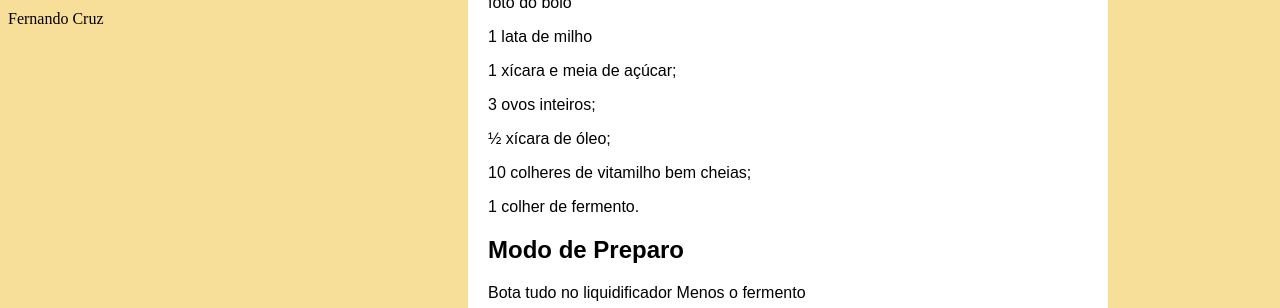
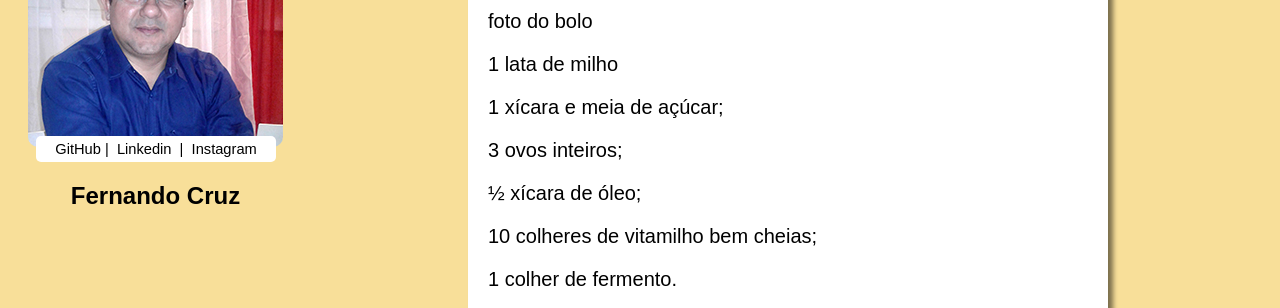
Before and after one commit to NandoCruz/Bolo-de-Milho, a plain HTML site: page index.html in a window 1280 px wide. Shown: the part 186-494 px from the top of the page. Drawn offline with Linux system fonts and the light colour scheme.

Commit message:
adicionando minha foto e redes sociais
Adicionando minha foto e as redes sociais

```diff
--- a/estilo.css
+++ b/estilo.css
@@ -10,6 +10,37 @@ header {
 
 section#lado1 {
     position: absolute;
+    margin: 0px 0px 0px 20px;
+}
+
+section#lado1 img#foto {
+    border-radius: 10px;
+}
+
+section#lado1 div#redes-sociais {
+    font: normal 11pt Arial;
+    text-align: center;
+    position: sticky;
+    background: white;
+    width: 230px;
+    border-radius: 5px;
+    padding: 5px;
+    margin: -15px 0px 0px 8px;
+}
+
+section#lado1 div#redes-sociais a {
+    text-decoration: none;
+    color: black;
+}
+
+section#lado1 div#redes-sociais a:hover {
+    text-decoration: none;
+    font-weight: bold;
+}
+
+section#lado1 h1#nome {
+    font: bold 18pt Arial;
+    text-align: center;
 }
 
 section#lado2 {
@@ -18,13 +49,14 @@ section#lado2 {
     width: 600px;
     border-radius: 10px;
     margin: -20px 10px 10px 460px;
-    font: normal 12pt Arial;
+    font: normal 15pt Arial;
     padding: 20px;
+    box-shadow: 5px 5px 5px rgba(0, 0, 0, 0.5);
 }
 
 footer {
     position: sticky;
     text-align: center;
     font: normal 14px Arial;
-    margin: 530px 10px 10px 10px;
+    margin: 650px 10px 10px 10px;
 }
--- a/index.html
+++ b/index.html
@@ -14,11 +14,14 @@
         <h1>Bolo de Milho</h1>
     </header>
     <section id="lado1">
-        <div>
-            <p>Minha foto</p>
-            <p>Redes sociais</p>
-            <p>Fernando Cruz</p>
+        <img id="foto" src="imagens/fernando.jpg" alt="Fernando Cruz">
+        <div id="redes-sociais">
+            <a href="https://github.com/NandoCruz" target="_blank">&nbsp;GitHub&nbsp;|</a>
+            <a href="https://www.linkedin.com/feed" target="_blank">&nbsp;Linkedin&nbsp; |</a>
+            <a href="https://www.instagram.com/fernandocruz2408/" target="_blank">&nbsp;Instagram&nbsp;</a>
         </div>
+        <h1 id="nome">Fernando Cruz</h1>
+
     </section>
     <section id="lado2">
         <div id="ingredientes">
```
Also changed, not shown: imagens/fernando.jpg (added), imagens/tortaDeRepolho.jpg (added).
